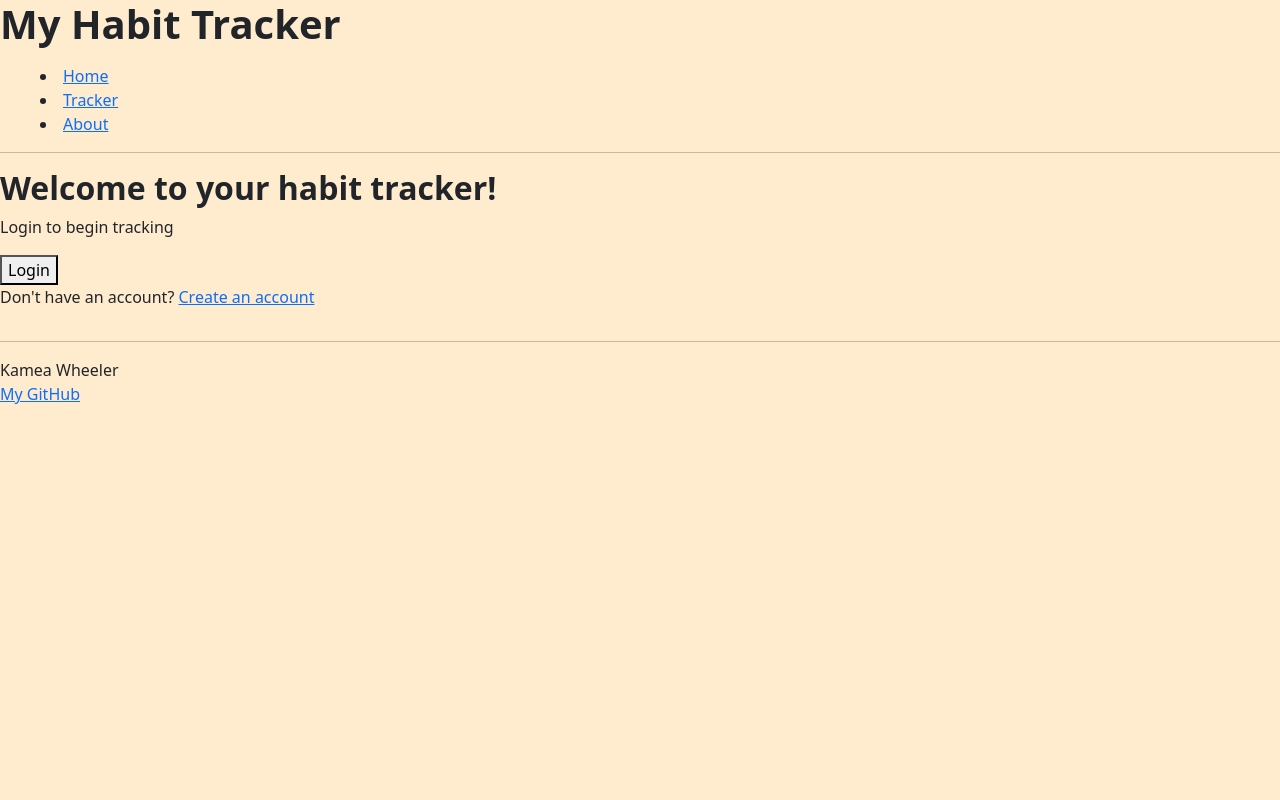
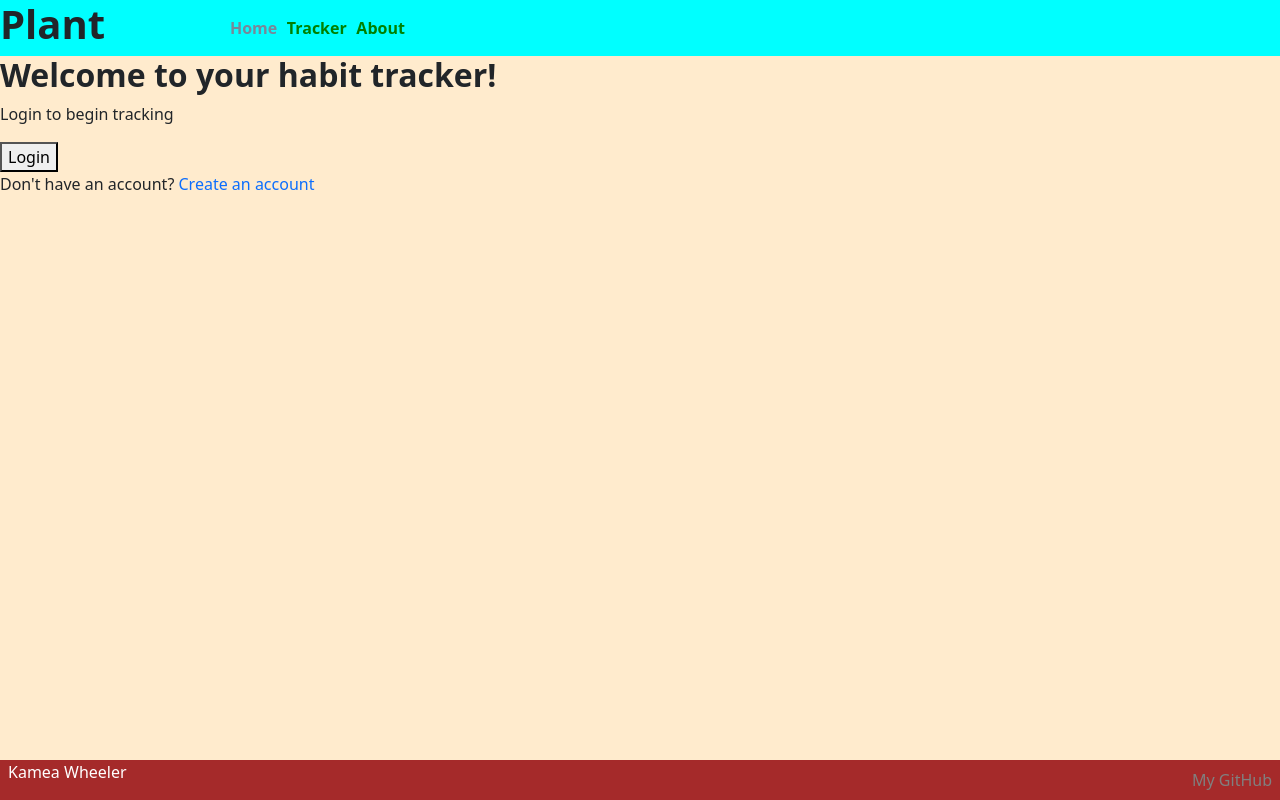
Before and after one commit to kamea99/startup, a plain HTML site: page index.html in a window 1280 px wide. Drawn offline with nearby package versions, Linux system fonts and the light colour scheme.

Commit message:
change (format of home page)

```diff
--- a/index.html
+++ b/index.html
@@ -17,22 +17,28 @@
     </head>
     <body>
         <header>
-            <h1><b>My Habit Tracker</b></h1>
+            <h1><b>Plant</b></h1>
+            <!--<img src="cartoon plant.jpg" alt="plant">-->
 
             <nav>
-                <menu>
-                    <li><a href="index.html">Home</a></li>
-                    <li><a href="tracker.html">Tracker</a></li>
-                    <li><a href="about.html">About</a></li>
+                <menu class="nav-bar">
+                    <li class="nav-item">
+                        <a class="active-nav-link" href="index.html">Home</a>
+                    </li>
+                    <li class="nav-item">
+                        <a class="nav-link" href="tracker.html">Tracker</a>
+                    </li>
+                    <li class="nav-item">
+                        <a class="nav-link" href="about.html">About</a>
+                    </li>
                 </menu>
             </nav>
-            <hr/>
         </header>
 
         <main>
             <h2><b>Welcome to your habit tracker!</b></h2>
 
-            <form method=""get" action="login.html">
+            <form method="get" action="login.html">
                 <p>Login to begin tracking</p>
                 <button type="login">Login</button>
             </form>
@@ -44,11 +50,8 @@
         </main>
 
         <footer>
-            <p>
-                <hr/>
-                Kamea Wheeler
-                <br><a href="https://github.com/kamea99/startup">My GitHub</a>
-            </p>
+            <p> Kamea Wheeler </p>
+            <a href="https://github.com/kamea99/startup">My GitHub</a>
         </footer>
     </body>
 </html>
--- a/main.css
+++ b/main.css
@@ -1,5 +1,56 @@
 body {
     display: flex;
     flex-direction: column;
+    height: 100vh;
     background-color: blanchedalmond;
 }
+
+a {
+    text-decoration: none;
+}
+
+header{
+    display:flex;
+    flex: 0 25px;
+    background-color: aqua;
+}
+
+main{
+    flex: 1;
+}
+
+footer {
+    display: flex;
+    flex-direction: row;
+    flex: 0 10px;
+    background-color: brown;
+    justify-content: space-between;
+    align-items: center;
+    padding-left: 0.5em;
+    color: white;
+}
+
+footer a {
+    color: grey;
+    padding-right: 0.5em;
+}
+
+menu {
+    display: flex;
+    flex-direction: row;
+    list-style: none;
+    margin-left: 5em;
+}
+
+menu .nav-item {
+    padding: 0 0.3em;
+    font-weight: bold;
+}
+
+.nav-link {
+    color: green;
+}
+
+.active-nav-link {
+    color:lightslategray;
+}
--- a/tracker.css
+++ b/tracker.css
@@ -1,3 +1,18 @@
 body {
-    color: rebeccapurple;
+    display: flex;
+    flex-direction: column;
+    background-color: blanchedalmond;
 }
+
+header{
+    flex: 0 20px;
+    display: flex;
+    flex-direction: row;
+    background-color: palevioletred;
+}
+
+.app-name h1{
+    justify-content: start;
+    align-items: center;
+    color:white;
+}
```
Also changed, not shown: tracker.html (+4 -3 lines), cartoon plant.jpg (added).
